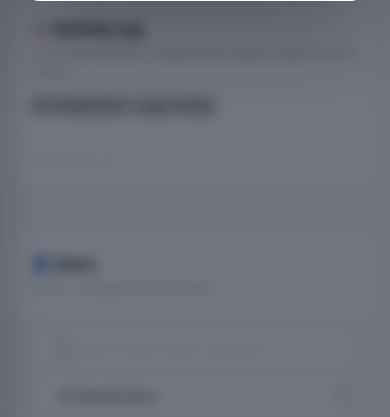
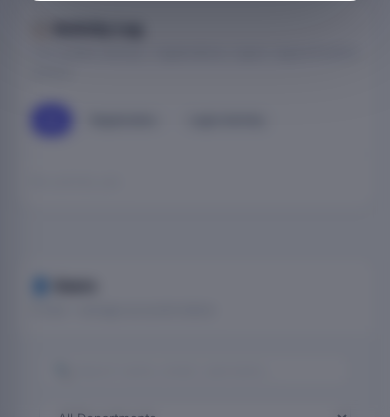
Before and after one commit to moviebot-latest/management-trial, a Flask app: page /dashboard in a window 390 px wide. Shown: the part 865-1282 px from the top of the page. Run offline with Flask 3, Linux system fonts and the light colour scheme; the visitor is signed in with stand-in values (Sample User, id 1); some libraries are stand-ins or nearby versions.

Commit message:
Add files via upload

```diff
--- a/static/style.css
+++ b/static/style.css
@@ -1301,3 +1301,27 @@ html, body { max-width: 100%; overflow-x: hidden; }
   .mock-body { grid-template-columns: repeat(2, minmax(0, 1fr)); }
   .stats-strip { width: 100%; }
 }
+
+/* ============================================================
+   ACTIVITY FILTERS — registration / login / all
+   ============================================================ */
+.activity-tabs{
+  display:flex; align-items:center; gap:6px; flex-wrap:wrap; margin-top:10px;
+}
+.activity-tab{
+  border:1px solid var(--gray-200); background:var(--white); color:var(--gray-500);
+  border-radius:999px; padding:7px 11px; font-size:11px; font-weight:800;
+  cursor:pointer; transition:all .2s ease; font-family:inherit;
+}
+.activity-tab:hover{transform:translateY(-1px);border-color:#c7d2fe;color:var(--brand);background:#f8f7ff}
+.activity-tab.active{background:var(--brand);color:#fff;border-color:var(--brand);box-shadow:0 5px 14px rgba(99,102,241,.22)}
+.dashboard-activity-list [hidden]{display:none!important}
+
+.audit-page-toolbar{position:relative}
+.audit-page-toolbar select{cursor:pointer}
+
+@media(max-width:600px){
+  .activity-tabs{width:100%;overflow-x:auto;flex-wrap:nowrap;padding-bottom:2px;scrollbar-width:none}
+  .activity-tabs::-webkit-scrollbar{display:none}
+  .activity-tab{flex:0 0 auto;padding:8px 12px}
+}
```
